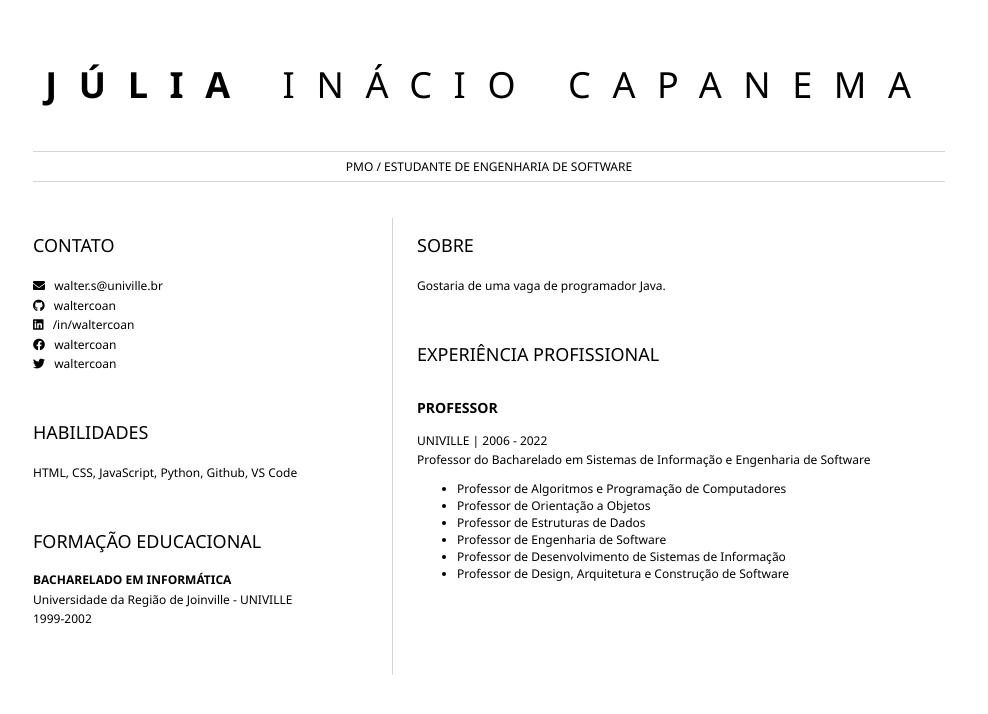
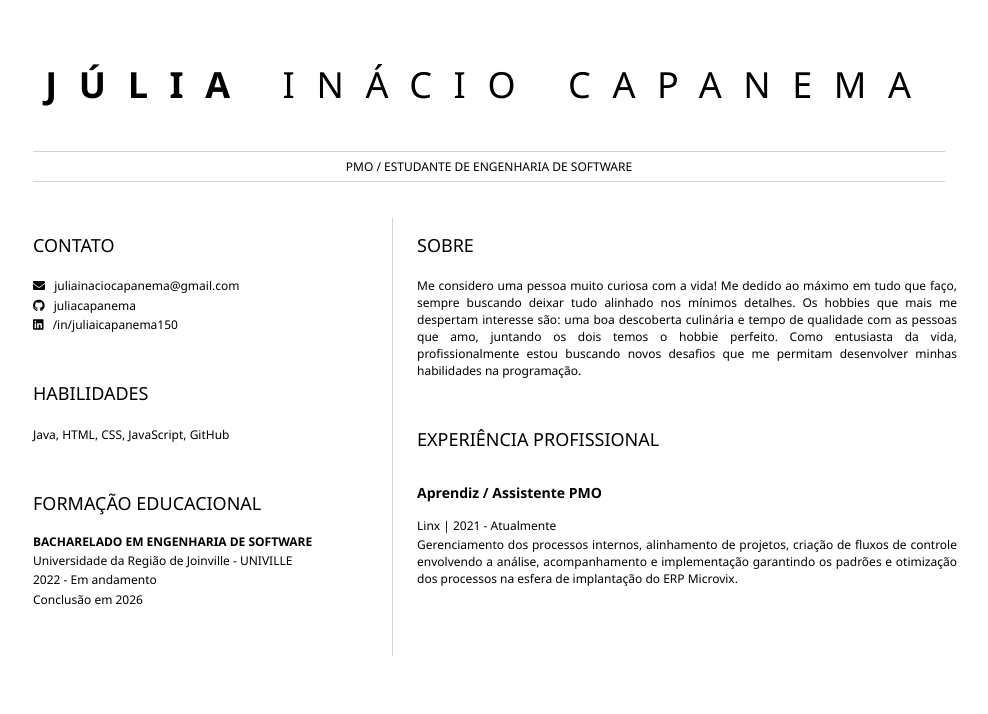
Before and after one commit to juliacapanema/Curriculo, a plain HTML site: page index.html in a window 1280 px wide. Shown: the whole page, without its empty margins (151-1139 px from the left). Drawn offline with Linux system fonts and the light colour scheme.

Commit message:
atualização do projeto

```diff
--- a/index.html
+++ b/index.html
@@ -7,7 +7,6 @@
     </head>
     <body>
         <header id="header">
-            <!-- cabeçalho do curriculo com seu nome e "cargo"-->
             <h1><b>JÚLIA</b> INÁCIO CAPANEMA</h1>
             <hr>
             PMO / ESTUDANTE DE ENGENHARIA DE SOFTWARE
@@ -19,67 +18,50 @@
                     <h2>CONTATO</h2>
                     <p>
                         <i class="fa fa-envelope" aria-hidden="true"></i>
-                        <a href="mailto:walter.s@univille.br">walter.s@univille.br</a>
+                        <a href="mailto:juliainaciocapanema@gmail.com">juliainaciocapanema@gmail.com</a>
                     </p>
                     <p>
                         <i class="fab fa-github" aria-hidden="true"></i>
-                        <a href="https://github.com/waltercoan">waltercoan</a>
+                        <a href="https://github.com/juliacapanema">juliacapanema</a>
                     </p>
                     <p>
                         <i class="fab fa-linkedin" aria-hidden="true"></i>
-                        <a href="https://www.linkedin.com/in/waltercoan">/in/waltercoan</a>
+                        <a href="https://www.linkedin.com/in/juliaicapanema150/">/in/juliaicapanema150</a>
                     </p>
-                    <p>
-                        <i class="fab fa-facebook" aria-hidden="true"></i>
-                        <a href="https://facebook.com/waltercoan">waltercoan</a>
-                    </p>
-                    <p>
-                        <i class="fab fa-twitter" aria-hidden="true"></i>
-                        <a href="https://twitter.com/waltercoan">waltercoan</a>
-                    </p>
-
-
                 </section>
                 <section>
                     <h2>HABILIDADES</h2>
-                    <p>HTML, CSS, JavaScript, Python, Github, VS Code</p>
+                    <p>Java, HTML, CSS, JavaScript, GitHub </p>
                 </section>
                 <section>
                     <h2>FORMAÇÃO EDUCACIONAL</h2>
-                    <!--sobre sua formação-->
-                    <b>BACHARELADO EM INFORMÁTICA</b>
+                    <b>BACHARELADO EM ENGENHARIA DE SOFTWARE</b>
                     <p>
                         Universidade da Região de Joinville - UNIVILLE
                     </p>
                     <p>
-                        1999-2002
+                        2022 - Em andamento
+                    </p>
+                    <p>
+                        Conclusão em 2026
                     </p>
                 </section>
             </article>
             <article id="mainRight">
                 <section>
                     <h2>SOBRE</h2>
-                    <!-- sobre voce -->
-                    <p>Gostaria de uma vaga de programador Java.</p>
+                    <p id="alignment">Me considero uma pessoa muito curiosa com a vida! Me dedido ao máximo em tudo que faço, sempre buscando deixar tudo alinhado nos mínimos detalhes. Os hobbies que mais me despertam interesse são: uma boa descoberta culinária e tempo de qualidade com as pessoas que amo, juntando os dois temos o hobbie perfeito. Como entusiasta da vida, profissionalmente estou buscando novos desafios que me permitam desenvolver minhas habilidades na programação. </p>
                 </section>
                 <section>
                     <h2>EXPERIÊNCIA PROFISSIONAL</h2>
-                    <!-- sua experiência de trabalho-->
-                    <h3><b>PROFESSOR</b></h3>
+                    <h3><b>Aprendiz / Assistente PMO</b></h3>
                     <p>
-                        UNIVILLE | 2006 - 2022
+                        Linx | 2021 - Atualmente
                     </p>
-                    <p>
-                        Professor do Bacharelado em Sistemas de Informação e Engenharia de Software
+                    <p id="alignment">
+                        Gerenciamento dos processos internos, alinhamento de projetos, criação de fluxos de controle envolvendo a análise, acompanhamento e implementação garantindo os padrões e otimização dos processos na esfera de implantação do ERP Microvix.
                     </p>
-                    <ul>
-                        <li>Professor de Algoritmos e Programação de Computadores</li>
-                        <li>Professor de Orientação a Objetos</li>
-                        <li>Professor de Estruturas de Dados</li>
-                        <li>Professor de Engenharia de Software</li>
-                        <li>Professor de Desenvolvimento de Sistemas de Informação</li>
-                        <li>Professor de Design, Arquitetura e Construção de Software</li>
-                    </ul>
+
                 </section>
             </article>
         </main>
--- a/style.css
+++ b/style.css
@@ -61,3 +61,7 @@ a:visited {
 #mainLeft {
     border-right: 1px solid lightgray;
 }
+
+#alignment {
+    text-align: justify;
+}
```
